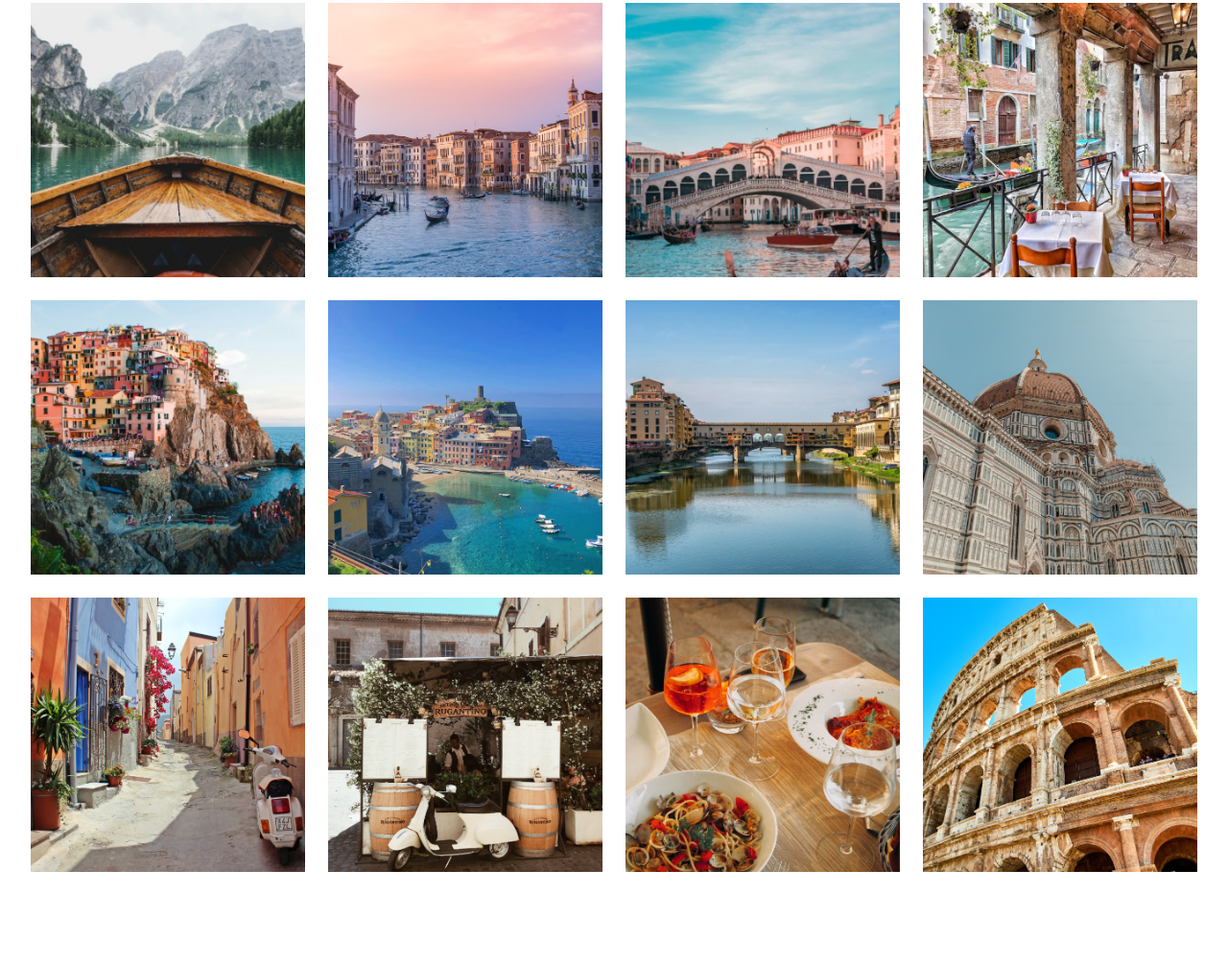
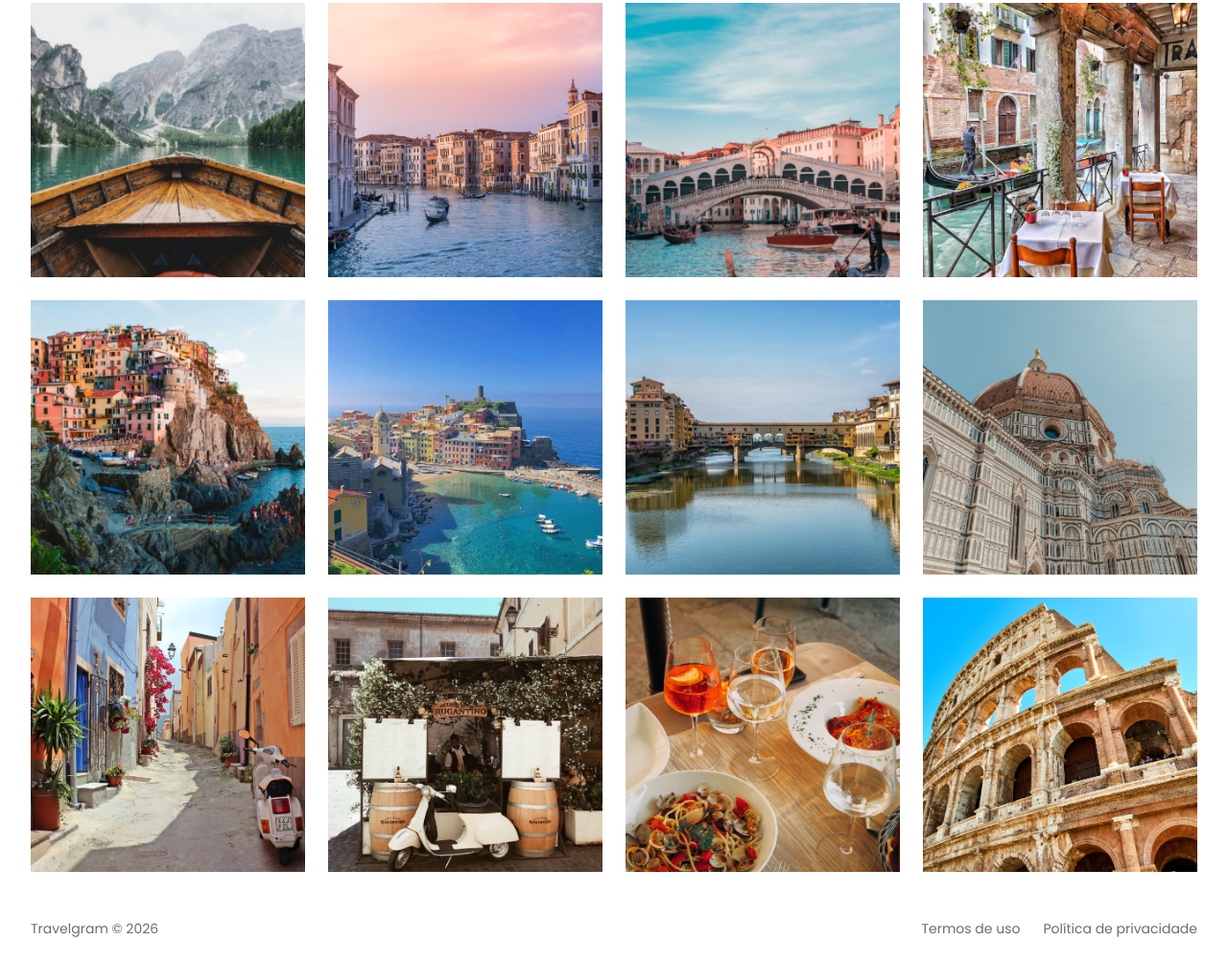
Before and after one commit to vitorcosta2612/travelgram, a plain HTML site: page index.html in a window 1280 px wide. Shown: the part 361-1366 px from the top of the page at 96% size. Before the commit the page ends 1294 px from the top, so only its background shows below. Drawn offline with Linux system fonts and the light colour scheme.

Commit message:
footer css and html

```diff
--- a/index.html
+++ b/index.html
@@ -80,5 +80,16 @@
         <img src="assets/Image 11.png" alt="">
         <img src="assets/Image 12.png" alt="">
     </main>
+    <footer class="container">
+        <span>
+            Travelgram &copy; 2026
+        </span>
+        <span>
+            Termos de uso
+        </span>
+        <span>
+            Política de privacidade
+        </span>
+    </footer>
 </body>
 </html>
--- /dev/null
+++ b/styles/footer.css
@@ -0,0 +1,11 @@
+footer {
+    color:  var(--text-color-secondary);
+    font: var(--paragraph-md);
+    display: flex;
+    gap: 24px;
+    padding-block: 24px;
+}
+
+footer span:nth-child(1) {
+    margin-right: auto;
+}
--- a/styles/index.css
+++ b/styles/index.css
@@ -2,3 +2,4 @@
 @import url(nav.css);
 @import url(header.css);
 @import url(main.css);
+@import url(footer.css);
```
